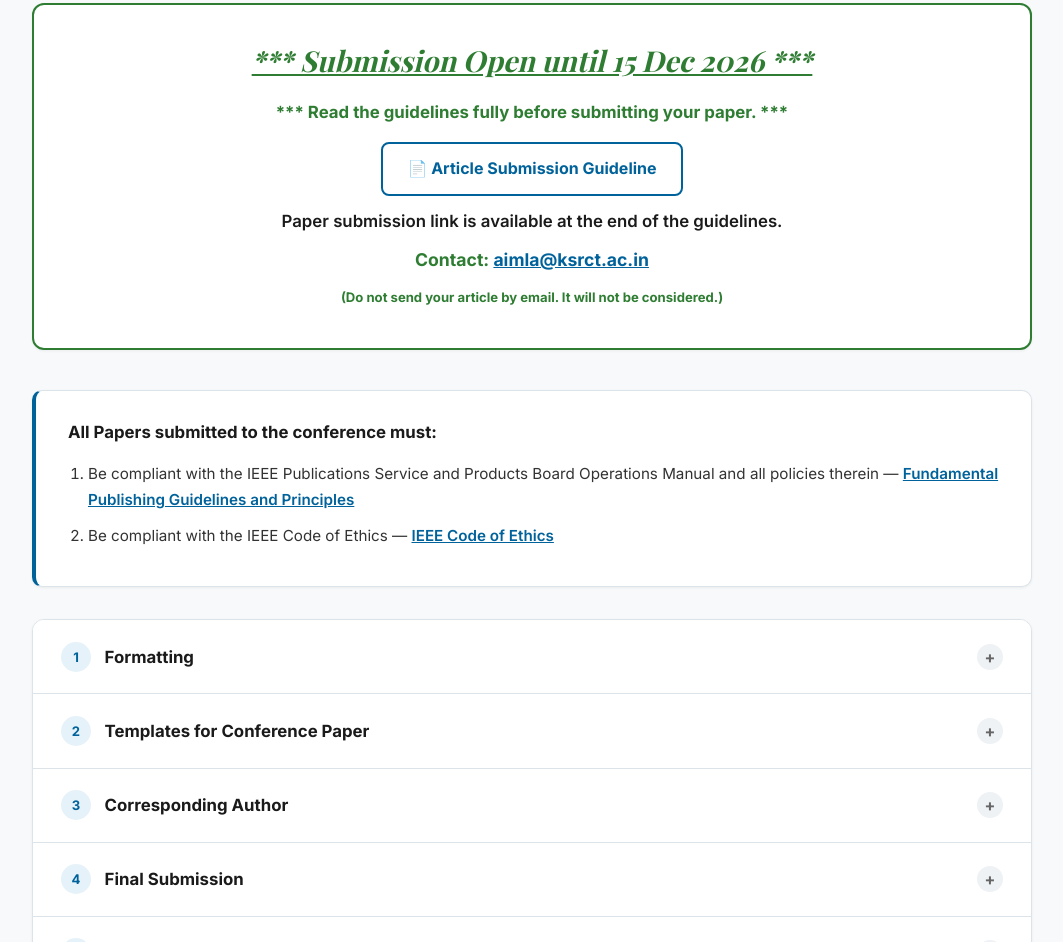
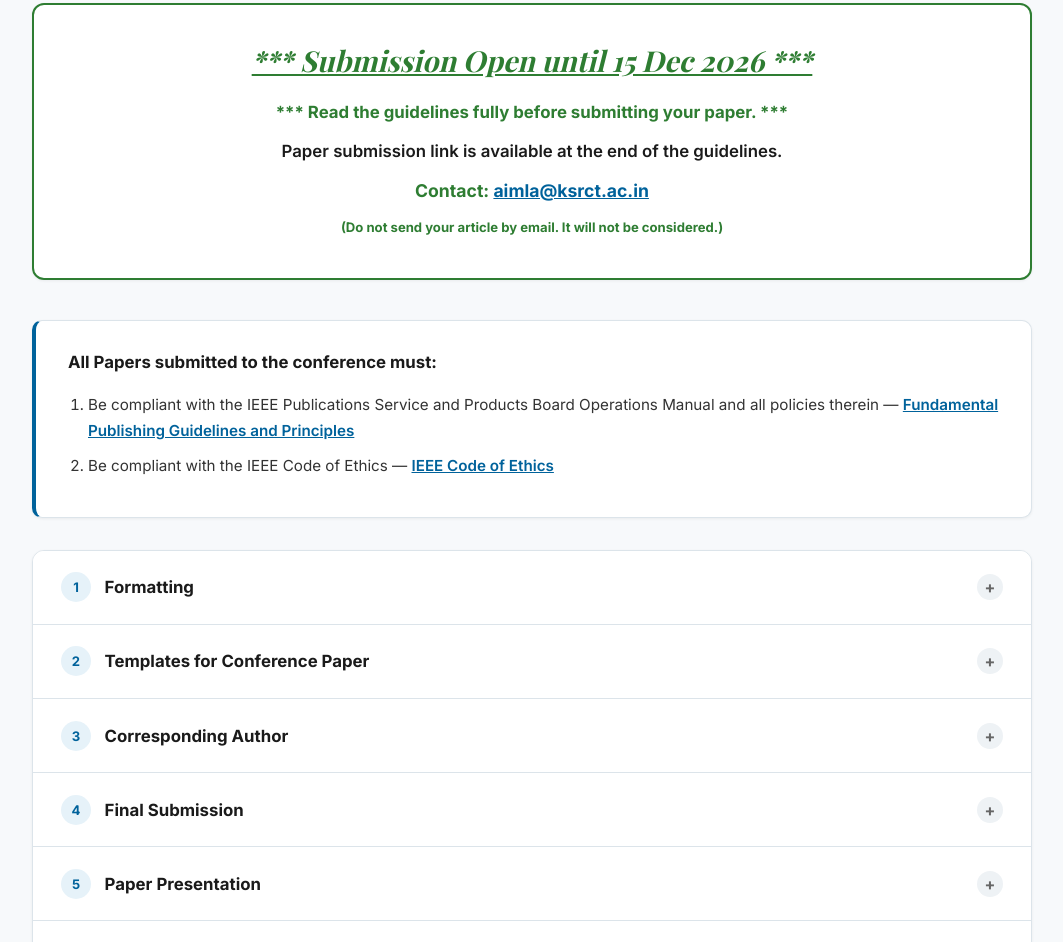
Before and after one commit to axiontronics-wq/aimla27, a plain HTML site: page callforpapers.html in a window 1280 px wide. Shown: the part 2072-3014 px from the top of the page, without its empty margins (108-1171 px from the left). Drawn offline with nearby package versions, Linux system fonts and the light colour scheme; a web font is replaced by a local one.

Commit message:
Call for Papers: guideline button only above the CMT button
Co-Authored-By: Claude Opus 5.5 <noreply@anthropic.com>
Claude-Session: https://claude.ai/code/session_01XgCsT12PwQ1siRWdcMntqW

```diff
--- a/callforpapers.html
+++ b/callforpapers.html
@@ -198,7 +198,6 @@
             <div class="submission-alert open" id="submission">
                 <p class="closed">*** Submission Open until 15 Dec 2026 ***</p>
                 <p>*** Read the guidelines fully before submitting your paper. ***</p>
-                <p class="guide-cta"><a href="https://drive.google.com/file/d/1oa44m2tmS9tA5S4ECLnse1w-UyfllcXZ/view?usp=sharing" target="_blank" rel="noopener" class="guide-btn">📄 Article Submission Guideline</a></p>
                 <p style="margin-top: 0.75rem; color: var(--text-dark); font-weight: 600;">Paper submission link is available at the end of the guidelines.</p>
                 <p class="contact-line">Contact: <a href="mailto:aimla@ksrct.ac.in">aimla@ksrct.ac.in</a></p>
                 <p class="warn">(Do not send your article by email. It will not be considered.)</p>
```
